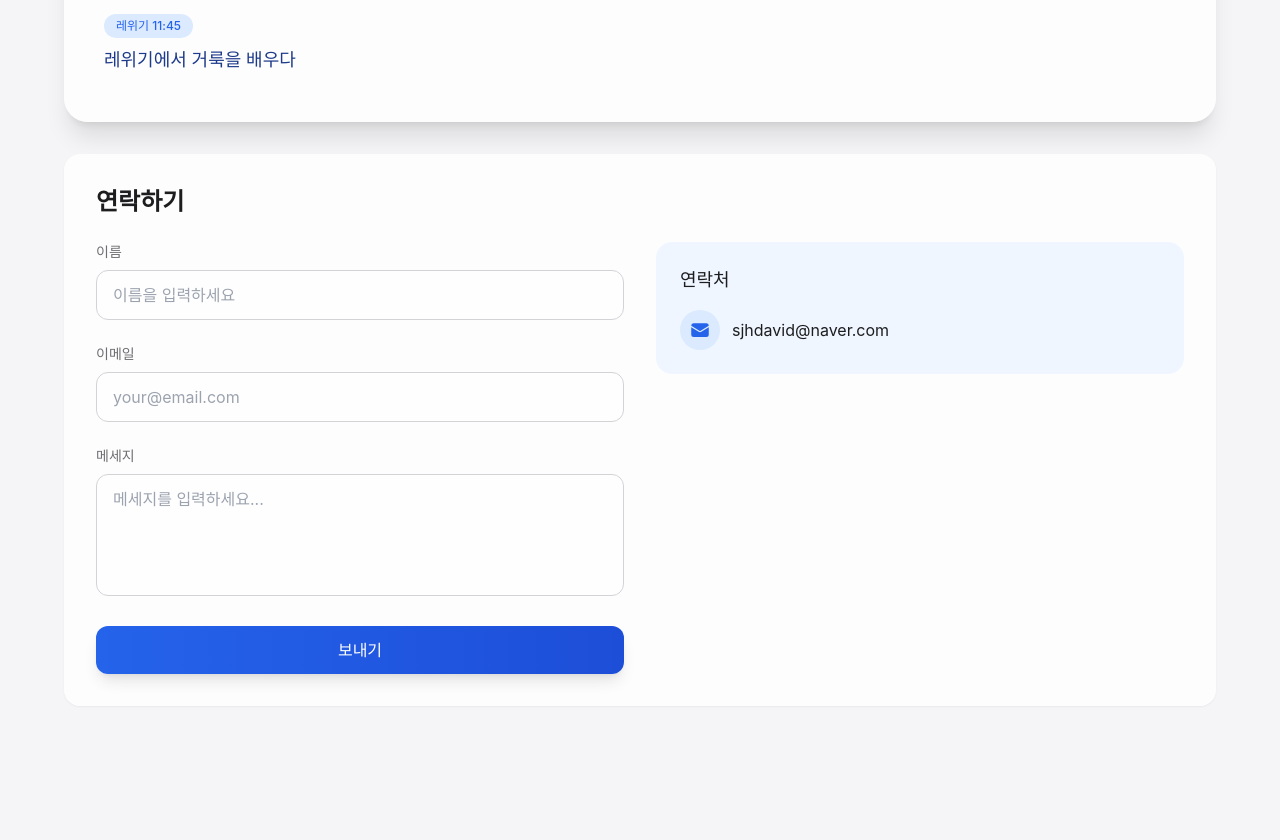
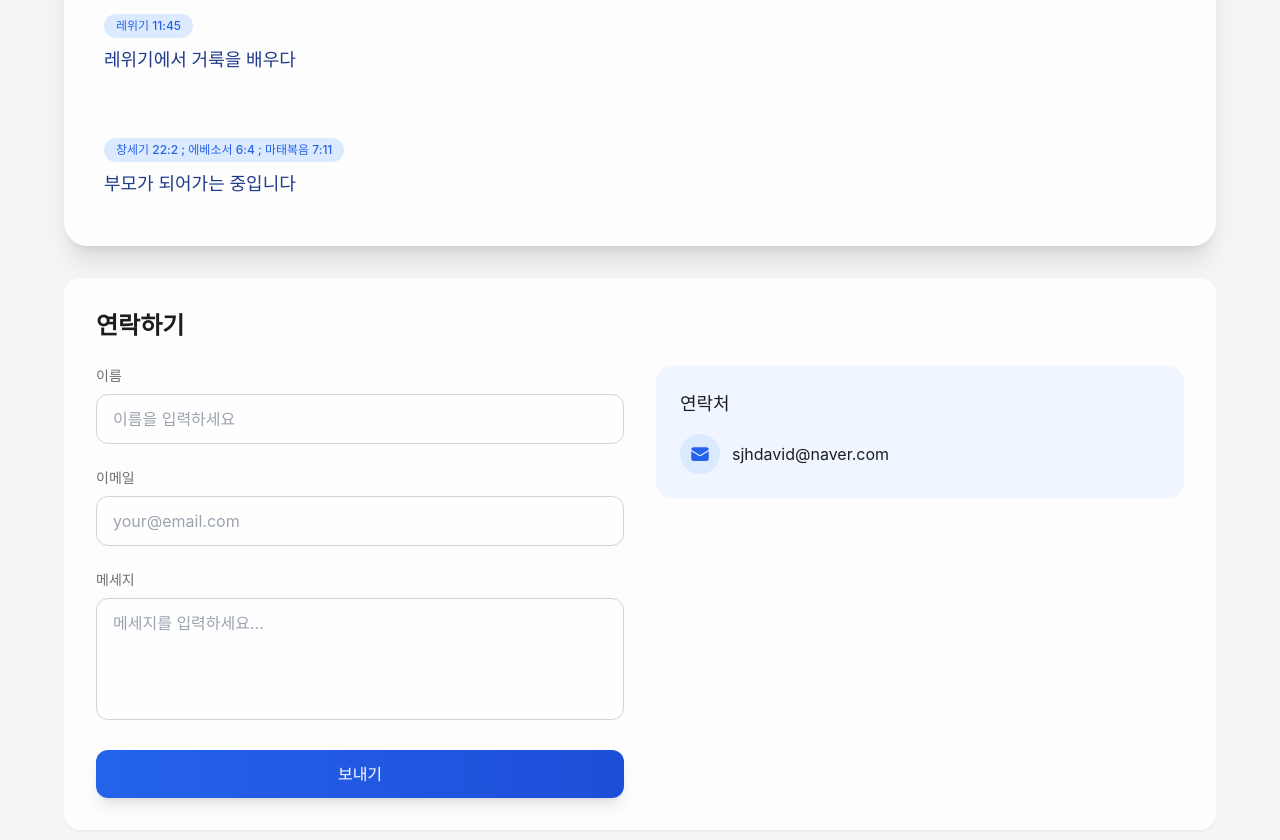
Before and after one commit to kyumsong/jeongheon-site, an Astro site: page / in a window 1280 px wide. Shown: the part 3160-4000 px from the top of the page. Before the commit the page ends 3978 px from the top, so only its background shows below. Built offline with nearby package versions, Linux system fonts and the light colour scheme; Astro itself is replaced by a stand-in of ours.

Commit message:
Add sermon

```diff
--- a/src/components/BlogWidgets.astro
+++ b/src/components/BlogWidgets.astro
@@ -23,6 +23,14 @@ const recentPosts: BlogPost[] = [
     readTime: "",
     category: "레위기 11:45",
     youtubeUrl: "https://www.youtube.com/watch?v=fviRtssOEtY&t=2s"
+  },
+  {
+    title: "부모가 되어가는 중입니다",
+    excerpt: "",
+    date: "",
+    readTime: "",
+    category: "창세기 22:2 ; 에베소서 6:4 ; 마태복음 7:11",
+    youtubeUrl: "https://www.youtube.com/watch?v=9CMIhR2zsW8"
   }
 ];
 ---
```
Also changed, not shown: 3 other files.
